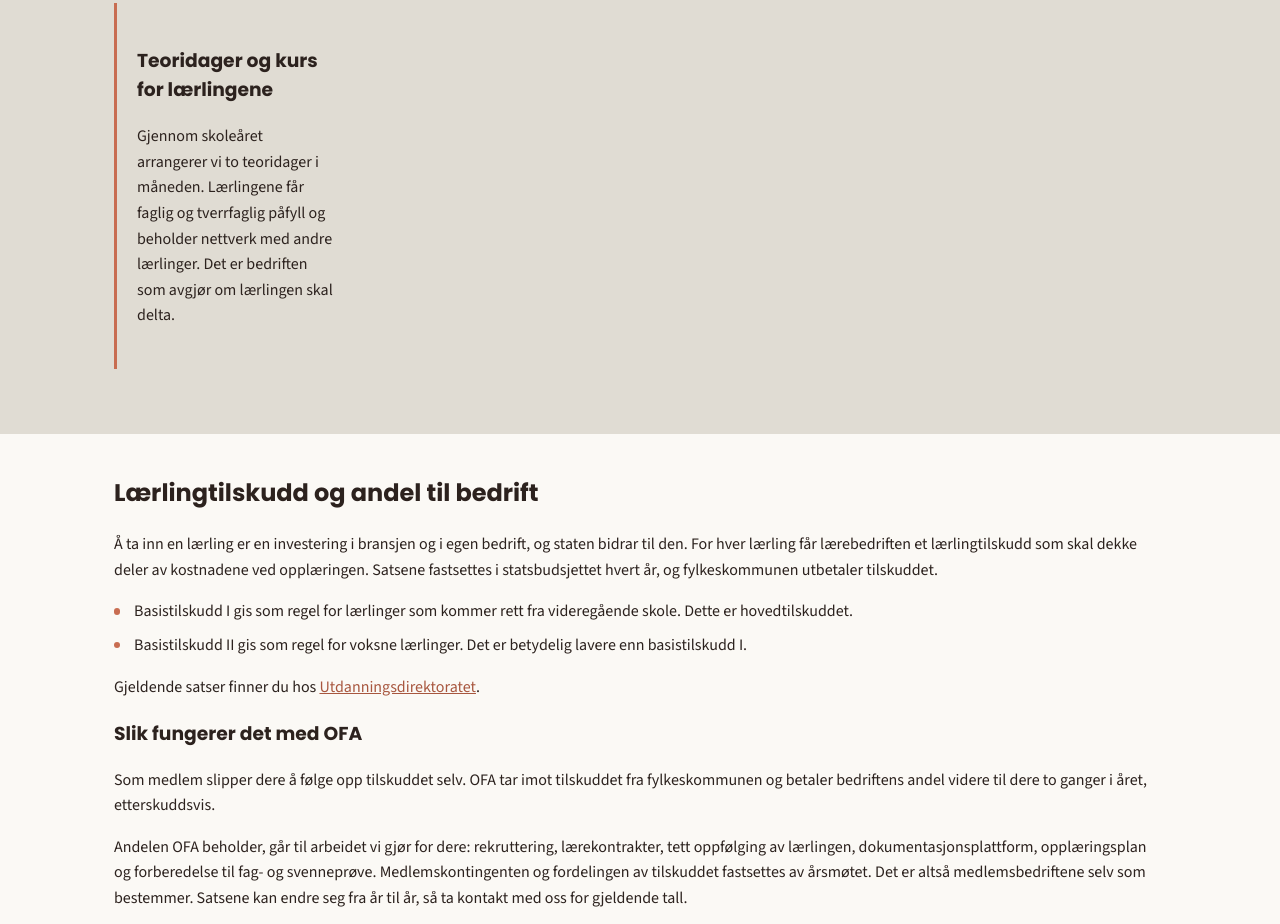
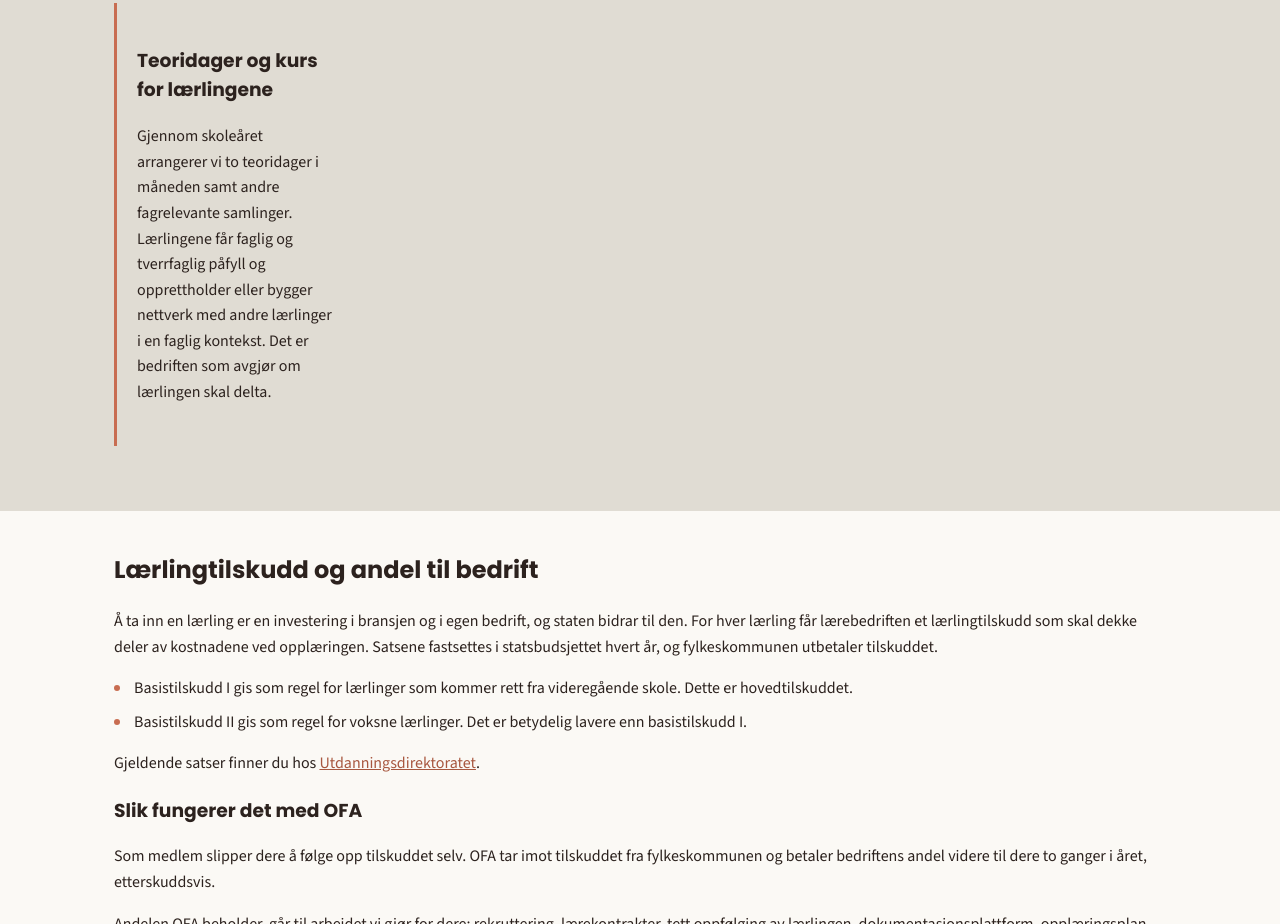
Before and after one commit to OFAAgder/ofa-nettside, a plain HTML site: page for-laerebedrifter.html in a window 1280 px wide. Shown: the part 1737-2661 px from the top of the page. Drawn offline with Linux system fonts and the light colour scheme.

Commit message:
Juster tekst under Teoridager og kurs for lærlingene
Co-Authored-By: Claude Sonnet 5 <noreply@anthropic.com>

```diff
--- a/for-laerebedrifter.html
+++ b/for-laerebedrifter.html
@@ -105,7 +105,7 @@
           </div>
           <div class="card">
             <h3>Teoridager og kurs for lærlingene</h3>
-            <p>Gjennom skoleåret arrangerer vi to teoridager i måneden. Lærlingene får faglig og tverrfaglig påfyll og beholder nettverk med andre lærlinger. Det er bedriften som avgjør om lærlingen skal delta.</p>
+            <p>Gjennom skoleåret arrangerer vi to teoridager i måneden samt andre fagrelevante samlinger. Lærlingene får faglig og tverrfaglig påfyll og opprettholder eller bygger nettverk med andre lærlinger i en faglig kontekst. Det er bedriften som avgjør om lærlingen skal delta.</p>
           </div>
         </div>
       </div>
```
